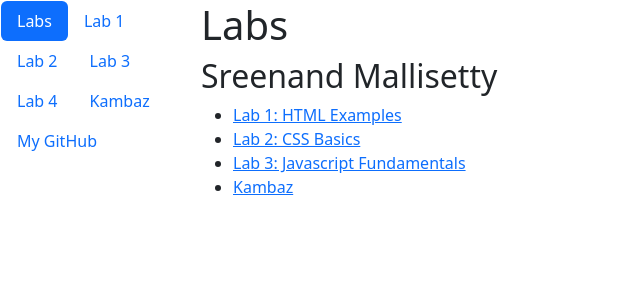
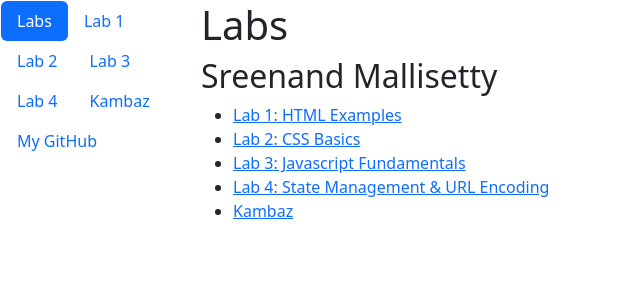
Before and after one commit to sreenand4/webdev, a Next.js app: page /labs in a window 1280 px wide. Shown: the top 300 px of the page, without its empty margins (0-640 px from the left). Built offline with nearby package versions, Linux system fonts and the light colour scheme.

Commit message:
fix build

```diff
--- a/app/labs/lab4/url-encoding/query-params/page.tsx
+++ b/app/labs/lab4/url-encoding/query-params/page.tsx
@@ -1,5 +1,8 @@
+export const dynamic = "force-dynamic";
+
 "use client";
 import { useSearchParams } from "next/navigation";
+
 export default function QueryCalculator() {
  const searchParams = useSearchParams();
  const aRaw = searchParams.get("a") || "0";
--- a/app/labs/page.tsx
+++ b/app/labs/page.tsx
@@ -15,6 +15,9 @@ export default function Labs() {
           <Link href="/labs/lab3" id="wd-lab3-link">Lab 3: Javascript Fundamentals </Link>
         </li>
         <li>
+          <Link href="/labs/lab4" id="wd-lab4-link">Lab 4: State Management & URL Encoding </Link>
+        </li>
+        <li>
           <Link href="/" id="wd-kambaz-link">Kambaz</Link>
         </li>
       </ul>
```
